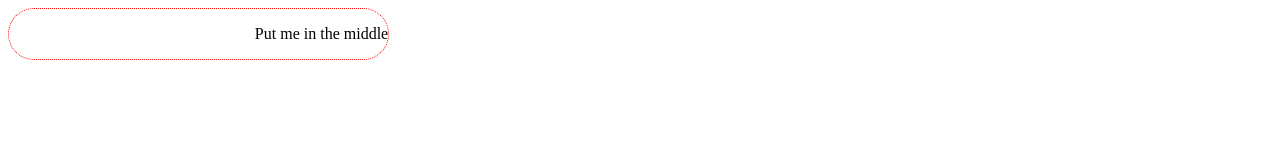
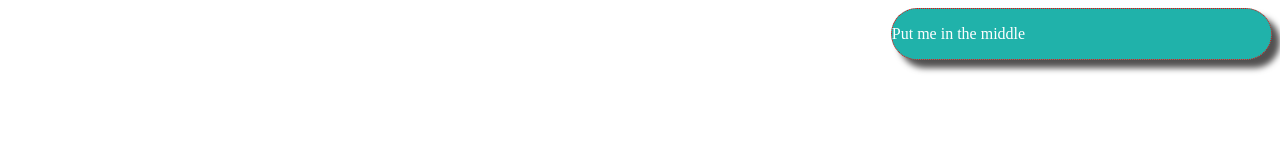
Before and after one commit to emmettcrass/practice-js, a plain HTML site: page index.html in a window 1280 px wide. Drawn offline with Linux system fonts and the light colour scheme.

Commit message:
colors of text and background button and added shadow

```diff
--- a/style.css
+++ b/style.css
@@ -3,7 +3,10 @@
   flex: center;
   border: 1px red dotted;
   border-radius: 40px;
-  justify-content: flex-end;
-
+  align-items: center;
+  justify-self: flex-end;
   width: 30%;
+  background-color: lightseagreen;
+  color: white;
+  box-shadow: rgb(82, 81, 81) 8px 8px 6px;
 }
```
